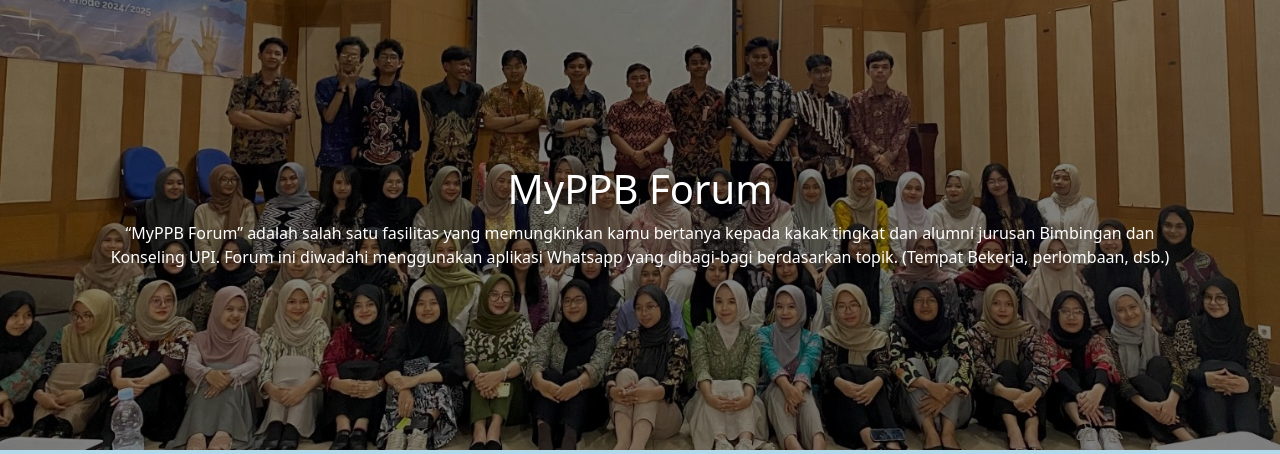
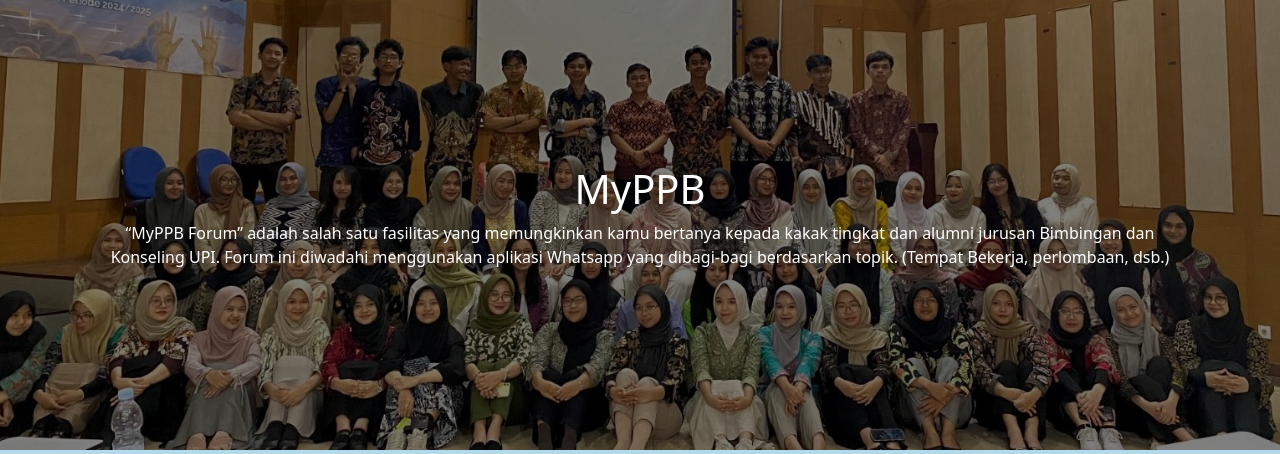
Before and after one commit to nnisafitria/GuidanceConnect, a Flask app: page /forum in a window 1280 px wide. Shown: the part 61-515 px from the top of the page. Run offline with Flask 3, Linux system fonts and the light colour scheme.

Commit message:
update-forum

```diff
--- a/app.py
+++ b/app.py
@@ -17,12 +17,12 @@ app.secret_key = 'your_secret_key'
 MONGODB_URI = os.environ.get("MONGODB_URI")
 DB_NAME =  os.environ.get("DB_NAME")
 
-client = MongoClient(MONGODB_URI)
-db = client[DB_NAME]
+# client = MongoClient(MONGODB_URI)
+# db = client[DB_NAME]
 
-# MONGODB_CONNECTION_STRING = "mongodb+srv://annisafitria821:sparta@cluster0.cjx4lrn.mongodb.net/?retryWrites=true&w=majority&appName=Cluster0"
-# client = MongoClient(MONGODB_CONNECTION_STRING)
-# db = client.dbmypbb
+MONGODB_CONNECTION_STRING = "mongodb+srv://annisafitria821:sparta@cluster0.cjx4lrn.mongodb.net/?retryWrites=true&w=majority&appName=Cluster0"
+client = MongoClient(MONGODB_CONNECTION_STRING)
+db = client.dbmypbb
 students_collection = db['students']
 
 @app.route('/api/student_data')
--- a/templates/forum.html
+++ b/templates/forum.html
@@ -3,7 +3,7 @@
 <head>
     <meta charset="UTF-8">
     <meta name="viewport" content="width=device-width, initial-scale=1.0">
-    <title>Forum</title>
+    <title>MyPPB Forum</title>
     <link rel="icon" href="../static/logo/Logo_Mypbb.ico" type="image/x-icon">
     <link href="https://cdn.jsdelivr.net/npm/bootstrap@5.3.0-alpha1/dist/css/bootstrap.min.css" rel="stylesheet">
     <script src="https://cdn.jsdelivr.net/npm/@popperjs/core@2.11.6/dist/umd/popper.min.js"></script>
@@ -171,7 +171,7 @@
     </header>
     <div>
       <div class="mypic" style="text-align: center; ">
-        <h1>MyPPB Forum</h1>
+        <h1>MyPPB</h1>
         <p style="padding: 0 90px;">“MyPPB Forum” adalah salah satu fasilitas yang memungkinkan kamu bertanya kepada kakak tingkat dan alumni jurusan Bimbingan dan Konseling UPI. Forum ini diwadahi menggunakan aplikasi Whatsapp yang dibagi-bagi berdasarkan topik. (Tempat Bekerja, perlombaan, dsb.)</p>
       </div>
     </div>
```
